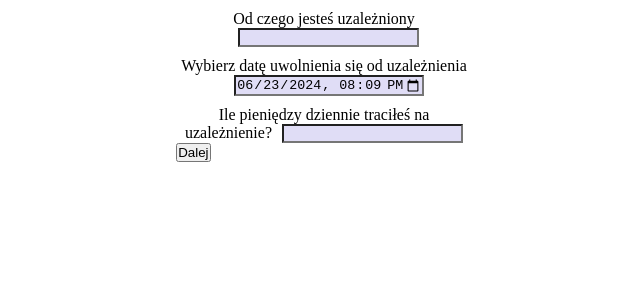
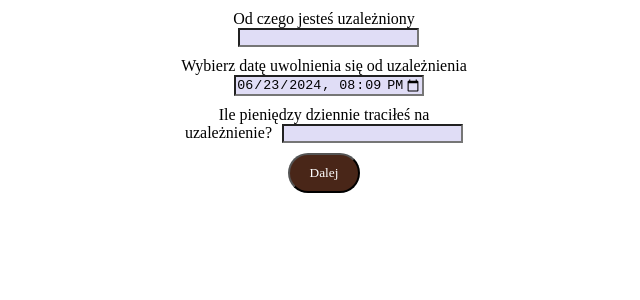
Before and after one commit to RadekPalka/react-i-am-sober, a React (Vite) app: page /addiction-info in a window 1280 px wide. Shown: the top 300 px of the page, without its empty margins (316-956 px from the left). Built offline with nearby package versions, Linux system fonts and the light colour scheme.

Commit message:
style: change button style

```diff
--- a/src/components/Form.tsx
+++ b/src/components/Form.tsx
@@ -1,12 +1,12 @@
 import { useNavigate } from 'react-router-dom';
-import styled from 'styled-components';
+
 import { AddictionInput } from './AddictionInput';
 import { DateInput } from './DateInput';
 import { DailyCostInput } from './DailyCostInput';
 import { StyledDiv } from './StyledDiv';
 import { StyledForm } from './StyledForm';
+import { StyledButton } from './StyledButton';
 
-const StyledButton = styled.button``;
 export const Form: React.FC = () => {
 	const navigate = useNavigate();
 	const handleSubmit = (e: React.FormEvent<HTMLFormElement>) => {
--- a/src/pages/Dashboard.tsx
+++ b/src/pages/Dashboard.tsx
@@ -1,12 +1,13 @@
-import { useUserContext } from "../components/UserContext";
-
+import { Form } from 'react-router-dom';
+import { useUserContext } from '../components/UserContext';
 
 export const Dashboard: React.FC = () => {
-	const { userData }= useUserContext()
-	console.log(userData)
+	const { userData } = useUserContext();
+	console.log(userData);
 	return (
 		<div>
 			<h1>Dashboard</h1>
+			<Form />
 		</div>
 	);
 };
```
